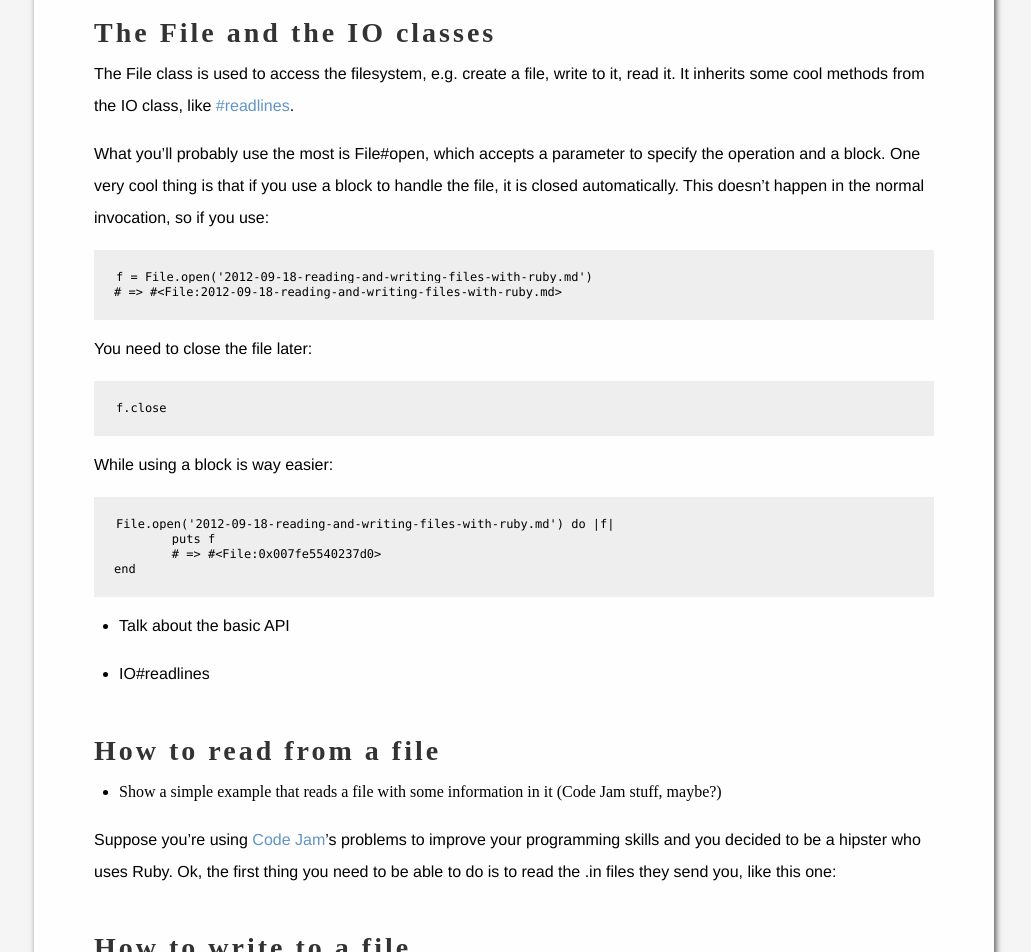
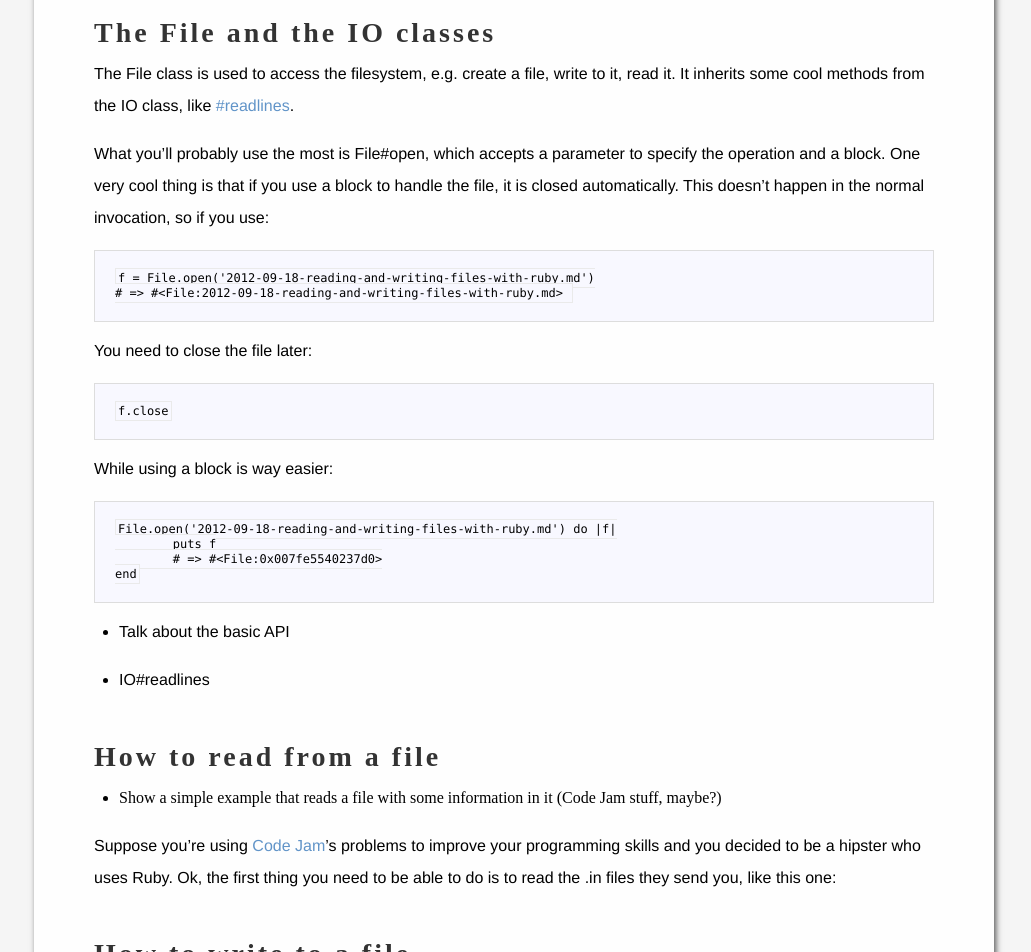
Before and after one commit to tim-kos/so-zetta-slow, a Jekyll site: the page built from _posts/2012-09-18-reading-and-writing-files-with-ruby.md, in a window 1280 px wide. Shown: the part 569-1521 px from the top of the page, without its empty margins (126-1157 px from the left). Built offline with Jekyll 4.4.1, drawn with Linux system fonts in a browser that asks for light colours; Markdown is read by kramdown in place of the engine named in the settings; comment, search, counter and statistics services are not loaded.

Commit message:
Changes to post list and to the stylesheet.

```diff
--- a/Gemfile
+++ b/Gemfile
@@ -9,5 +9,5 @@
 gem 'rdiscount'
 gem 'markdown'
 
-gem 'commonjs'
+# gem 'commonjs'
 # gem 'jekyll-less'
--- a/_less/variables.less
+++ b/_less/variables.less
@@ -3,6 +3,10 @@
 @monospaceFontSize:			12px;
 @monospaceFontFamily:		Monaco, "Courier New", monospace;
 
-// Padding size for <code> snippets and <pre> blocks.
+// Variables used for <code> snippets and <pre> blocks.
 @codePadding: 2px;
 @prePadding: 20px;
+
+@codeAndPreBackground: #f8f8ff;
+@preBorder: #DDD;
+@codeBorder: #EAEAEA;
--- a/css/screen.css
+++ b/css/screen.css
@@ -415,11 +415,13 @@
   padding: 2px;
   font-family: Monaco, "Courier New", monospace;
   font-size: 12px;
-  background-color: #eeeeee;
+  background-color: #f8f8ff;
+  border: solid 1px #eaeaea;
 }
 article pre {
   padding: 20px;
-  background-color: #eeeeee;
+  background-color: #f8f8ff;
+  border: solid 1px #dddddd;
 }
 /*
  * Posts list.
@@ -438,6 +440,21 @@
 .post-list a:hover {
   color: #2c547e;
 }
+.post-list h1 {
+  padding-top: 33.6px;
+  padding-bottom: 14px;
+  font-size: 28px;
+  letter-spacing: 3px;
+  line-height: 21.99999984px;
+  padding-top: 3em;
+}
+.post-list h2 {
+  padding-top: 26.4px;
+  padding-bottom: 11px;
+  font-size: 22px;
+  letter-spacing: 3px;
+  line-height: 17.28571416px;
+}
 /*
  * Links.
 */
```
Also changed, not shown: _includes/post-list.html (+9 -0 lines), _less/layout.less (+14 -2 lines), Gemfile.lock, 1 other file.
